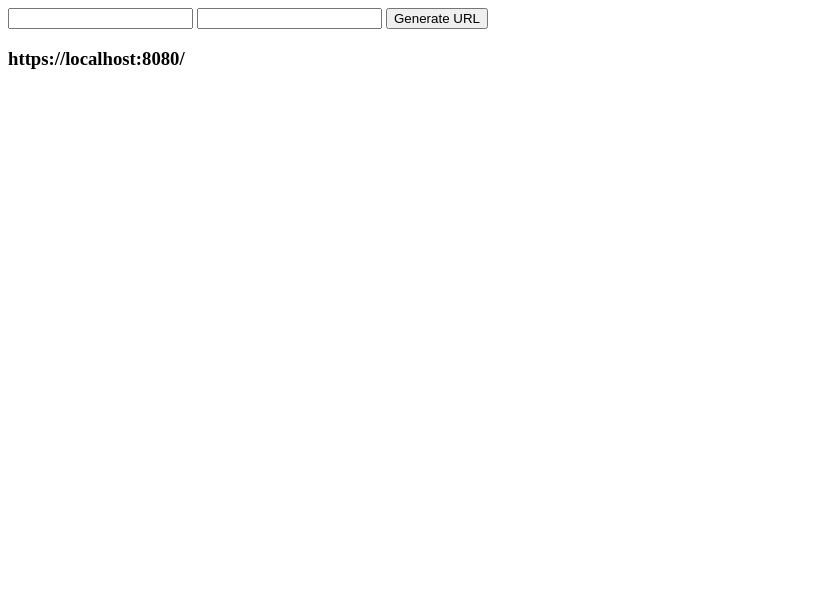
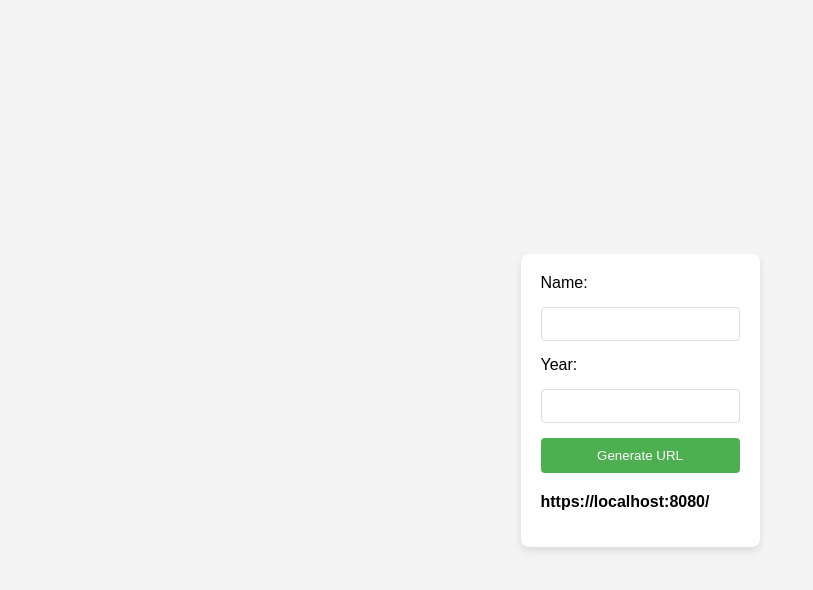
Before and after one commit to acciojob/sharable-urls-Saintlygaze, a website: page main.html in a window 1280 px wide. Shown: the whole page, without its empty margins (0-813 px from the left). Drawn offline with Linux system fonts and the light colour scheme.

Commit message:
created a submission

```diff
--- a/main.html
+++ b/main.html
@@ -1,12 +1,26 @@
 <!DOCTYPE html>
-<html>
-  <body>
-    <script type="text/javascript" src="./script.js">
-</script>
-  </body>
-	<input type="text" id="name" name="name" required>
-	<input type="text" id="year" name="year" required>
-	<button type="submit" id="button">Generate URL</button>
+<html lang="en">
+<head>
+  <meta charset="UTF-8">
+  <meta name="viewport" content="width=device-width, initial-scale=1.0">
+  <title>Sharable URLs</title>
+  <link rel="stylesheet" href="styles.css">
+</head>
+<body>
+  <div class="container">
+    <form id="urlForm">
+      <label for="name">Name:</label>
+      <input type="text" id="name" name="name" required>
+
+      <label for="year">Year:</label>
+      <input type="number" id="year" name="year" required>
+
+      <button type="submit" id="button">Generate URL</button>
+    </form>
 
     <h3 id="url">https://localhost:8080/</h3>
+  </div>
+
+  <script src="script.js"></script>
+</body>
 </html>
```
